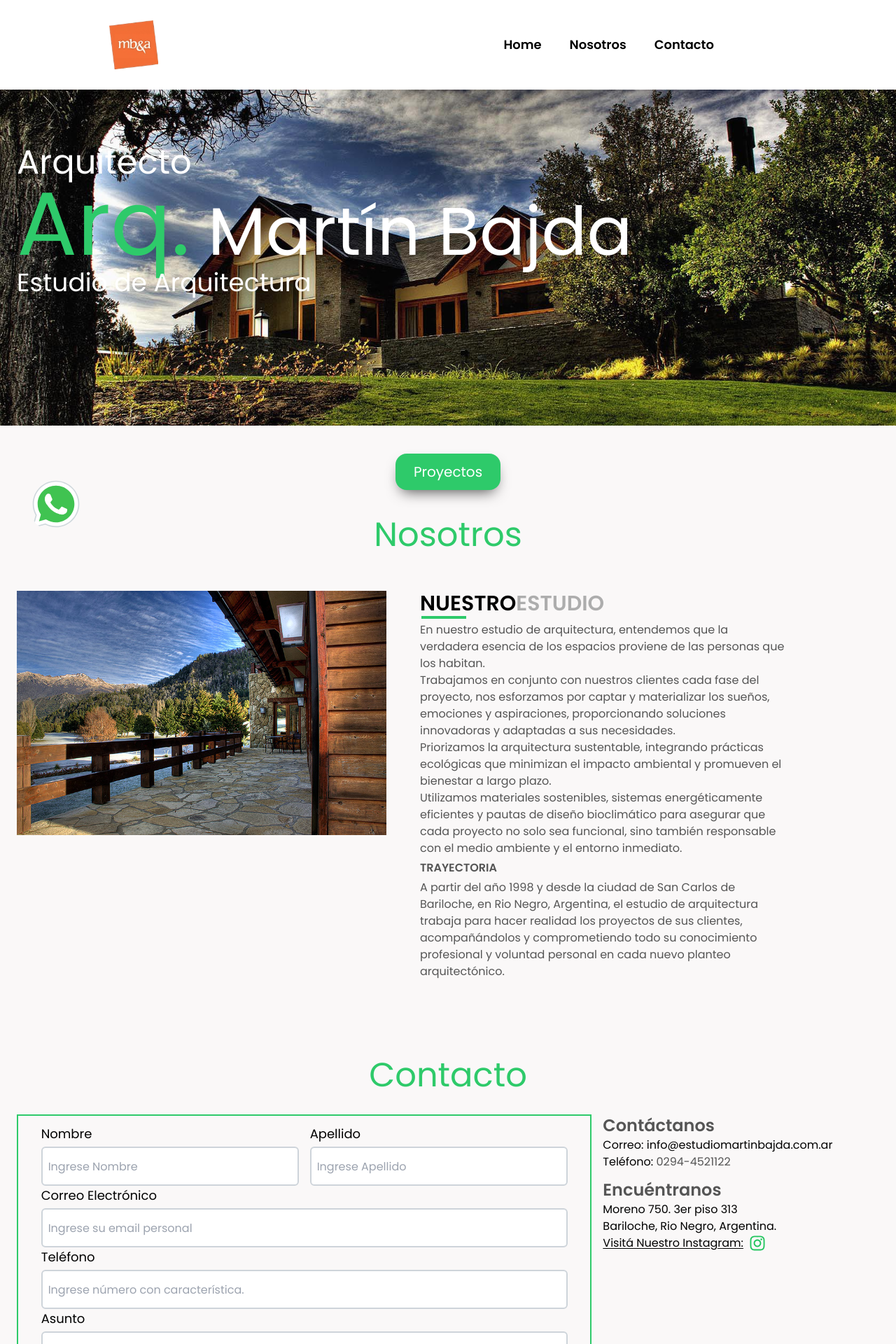
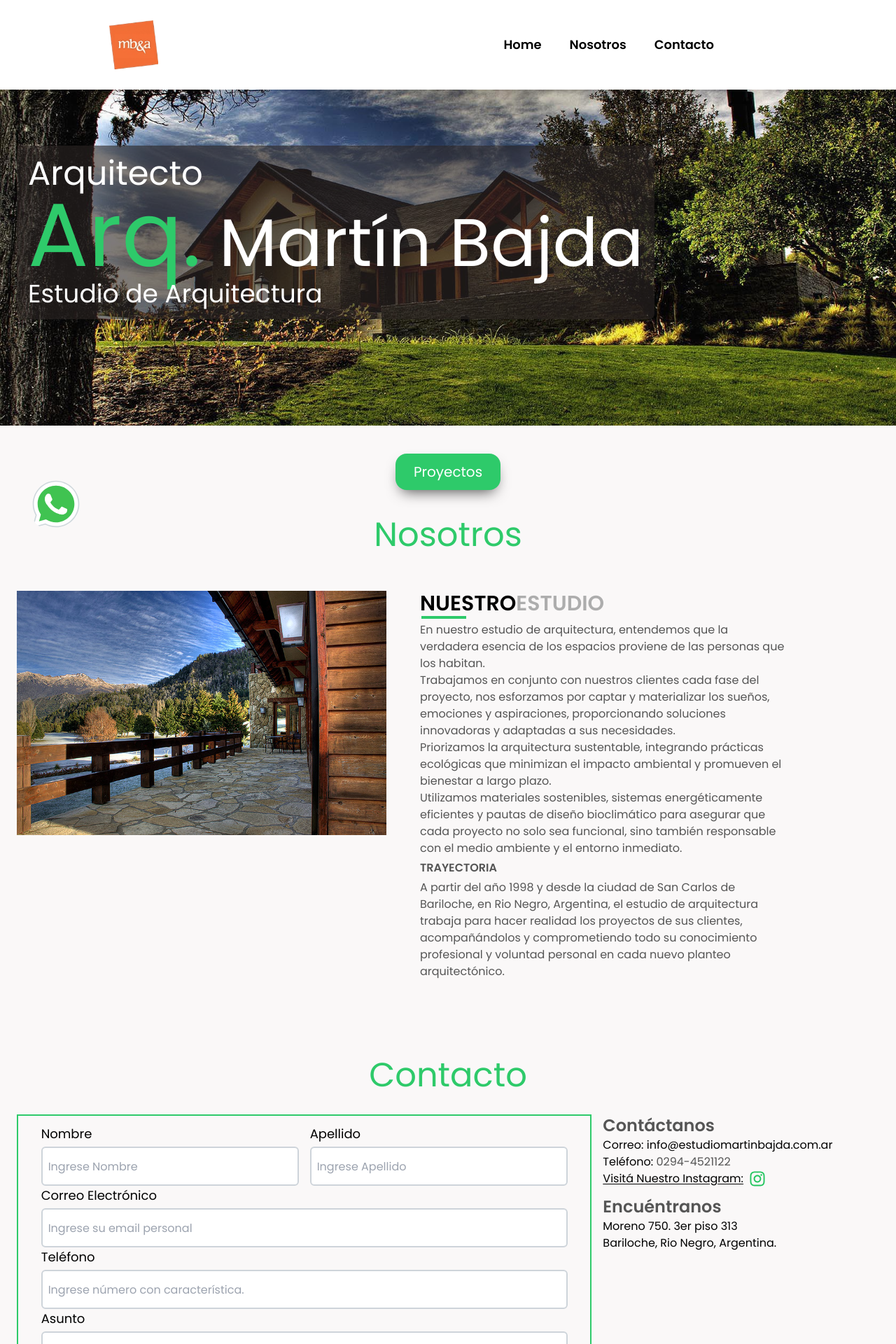
Before and after one commit to 4Bprogramming/BajdaNextJs, a Next.js app: page / in a window 1280 px wide. Shown: the top 1920 px of the page at 70% size. Built offline with nearby package versions, Linux system fonts and the light colour scheme.

Commit message:
sombreado main y orden instagram en contactos

```diff
--- a/src/Components/Contact/ContactMedia.jsx
+++ b/src/Components/Contact/ContactMedia.jsx
@@ -9,15 +9,15 @@ function ContactMedia() {
         <h4 class=" text-2xl font-semibold text-grey-1">Contáctanos</h4>
         <p>Correo: <Link href={"mailto:info@estudiomartinbajda.com.ar"}>info@estudiomartinbajda.com.ar</Link></p>
         <p>Teléfono: <span class="text-grey-1">0294-4521122</span></p>
+        <Link className='relative underline underline-offset-2 hover:text-custom-green transition-all duration-700 group hover:ml-2' href={"https://www.instagram.com/arq.martin_bajda/?igsh=YmhqdHNqdmxlZGJs"} target='blank'>
+        Visitá Nuestro Instagram:
+        <FaInstagram className="text-green-500 h-6 w-6 cursor-pointer absolute top-0 -right-8 group-hover:text-black   transition-all duration-700" />
+        </Link>
       </contact-us>
       <find-us class="flex flex-col items-start ml-4  w-full">
         <h4 class=" text-2xl font-semibold text-grey-1">Encuéntranos</h4>
         <p>Moreno 750. 3er piso 313</p>
         <p>Bariloche, Rio Negro, Argentina.</p>
-        <Link className='relative underline underline-offset-2 hover:text-custom-green transition-all duration-700 group hover:ml-2' href={"https://www.instagram.com/arq.martin_bajda/?igsh=YmhqdHNqdmxlZGJs"} target='blank'>
-        Visitá Nuestro Instagram:
-        <FaInstagram className="text-green-500 h-6 w-6 cursor-pointer absolute top-0 -right-8 group-hover:text-black   transition-all duration-700" />
-        </Link>
 
       </find-us>
     </media-container>
--- a/src/Components/Main/Main.jsx
+++ b/src/Components/Main/Main.jsx
@@ -17,11 +17,14 @@ function Main() {
             <Image
               src={mainBanner}
               alt="main banner "
+              layout="fill"
+      objectFit="cover"
+      className="opacity-85"
               // style={{ width: "100%", height: "auto", opacity: "85%" }}
 
             />
           </div>
-          <article className="absolute top-6 left-2 sm:top-9 md:top-20 lg:left-6 ">
+          <article className="absolute top-6 left-2 sm:top-9 md:top-20 lg:left-6 p-4 rounded-lg" style={{ backgroundColor: 'rgba(44, 38, 36 , 0.6)' }}>
             <p className="text-white md:text-4xl lg:text-5xl">Arquitecto</p>
             <h1 className="text-white max-320:text-3xl text-4xl md:text-7xl lg:text-8xl ">
               <span className="text-custom-green max-320:text-3xl text-5xl md:text-7xl lg:text-9xl">
```
